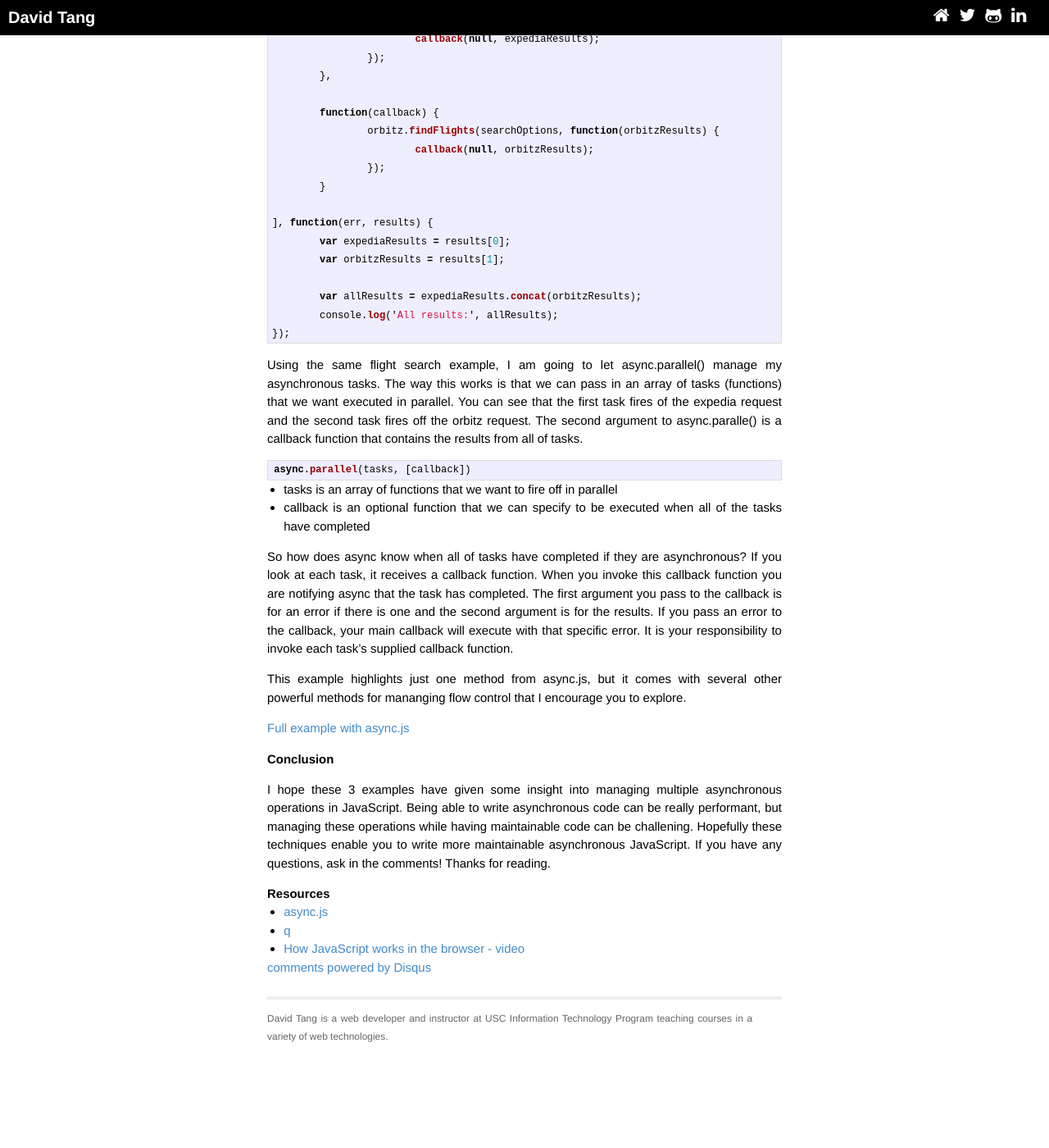
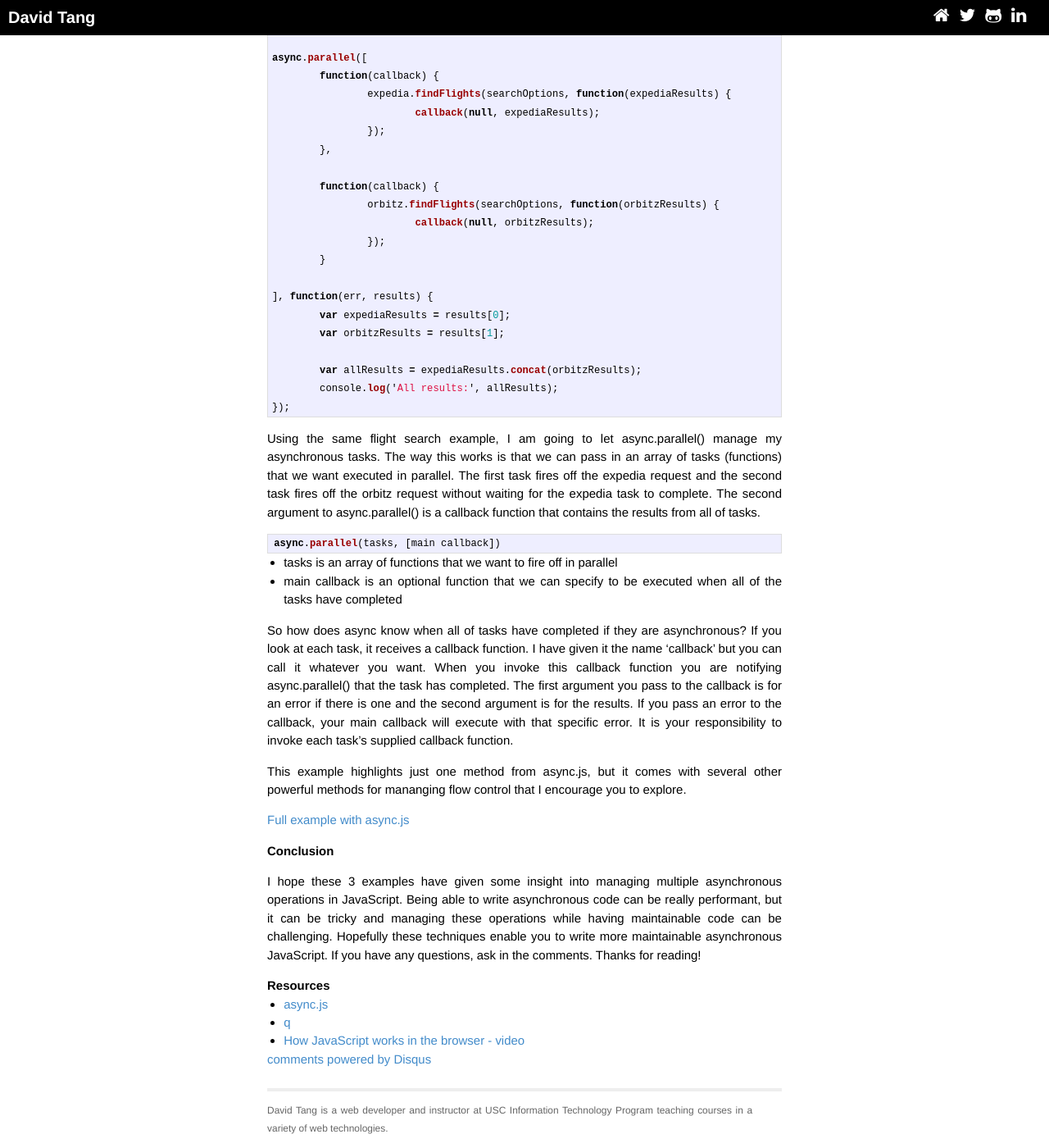
Before and after one commit to iamdtang/skaterdav85.github.io, a Jekyll site: the page built from _posts/2014-06-27-JavaScript-Flow-Control.markdown, in a window 1280 px wide and 1400 px high, scrolled down 3880 px. Shown: the whole window at 82% size. Built offline with Jekyll 4.4.1, drawn with Linux system fonts in a browser that asks for light colours; nearby versions of some CDN libraries; Markdown is read by kramdown in place of the engine named in the settings; comment, search, counter and statistics services are not loaded; before the commit the page ends 5168 px from its top, so only the background shows below that; some of the changed text lies outside the part shown.

Commit message:
Update 2014-06-27-JavaScript-Flow-Control.markdown

````diff
--- a/_posts/2014-06-27-JavaScript-Flow-Control.markdown
+++ b/_posts/2014-06-27-JavaScript-Flow-Control.markdown
@@ -30,11 +30,11 @@ expedia.findFlights(searchOptions, function(expediaResults) {
 });
 ```
 
-Above I have 2 modules, expedia and obritz, both with findFlights() methods that perform asynchronous operations. The details of these methods are not important but just know that they are asynchronous and could be doing something like fetching results from a datbase or making an HTTP request to some API. This code might be used on a site to aggregate flights for a particular destination. What I want to do is aggregate all of the flight search results before doing something with all of this data (like displaying it to the user). After expedia.findFlights() executes, orbitz.findFlights() executes.
+Above I have 2 modules, expedia and obritz, both with findFlights() methods that perform asynchronous operations. The details of these methods are not important but just know that they are asynchronous and could be doing something like fetching results from a datbase or making an HTTP request to some API. This code might be used on a site to aggregate flights for a particular destination. What I want to do is aggregate all of the flight search results before doing something with all of this data (like displaying it to the user). After expedia.findFlights() executes, orbitz.findFlights() executes. Within the callback function for orbitz.findFlights(), I can be sure that both operations have completed and I can do something with the results.
 
 This small example works fine, but it does have some downsides. First, these 2 asynchronous operations are not fired in parallel. Instead, they are fired asynchonously in series, so the amount of the time for these to complete is longer than if both asynchronous operations were fired off in parallel. The orbitz request cannot be made until the expedia request has finished.
 
-Second, if more flight search requests were added to the picture, you would have to further nest the additional asynchronous calls. Your code will start moving to the right as more nested callback functions are added. That is why nested callbacks is sometimes referred to as the pyramid of doom or callback hell.
+Second, if more flight search requests were added to the picture, you would have to further nest the additional asynchronous calls. Your code will start moving to the right as more nested callback functions are added. That is why nested callbacks are sometimes referred to as the pyramid of doom or callback hell.
 
 Let's look at a better approach to managing flow control using promises.
 
@@ -62,10 +62,12 @@ q.all([promise1, promise2]).then(function(results) {
 
 	var allResults = expediaResults.concat(orbitzResults);
 	console.log('All results:', allResults);
+}, function(err) {
+	// error
 });
 ```
 
-The findFlights() methods are performing asynchronous operations and return something called a promise because the flight results are not immediately available. Think of it as the same way as if your friend promises to do something for you in the future. A reliable friend will fulfill, or resolve, the promise. Using the q library, each findFlights() method returns a promise. In more technical terms, a promise is an object that manages the state of an asynchronous operation and the functions that you want executed when the operations succeed or fail. The most noteworthy states of a promise are:
+The findFlights() methods are performing asynchronous operations still, but this time they return something called a promise because the flight results are not immediately available. Think of promises in the same way as if your friend promises to do something for you in the future. A reliable friend will fulfill, or resolve, his or her promise. Using the q library, each findFlights() method returns a promise. In more technical terms, a promise is an object that manages the state of an operation and the functions that you want executed when the operations succeed or fail. Promises don't have to be used with asynchronous operations but they typically are based on my experience. The most noteworthy states of a promise are:
 
 * Resolved - A successful asynchronous operation
 * Rejected - A failed asynchronous operation
@@ -170,16 +172,16 @@ async.parallel([
 ```
 
 
-Using the same flight search example, I am going to let async.parallel() manage my asynchronous tasks. The way this works is that we can pass in an array of tasks (functions) that we want executed in parallel. You can see that the first task fires of the expedia request and the second task fires off the orbitz request. The second argument to async.paralle() is a callback function that contains the results from all of tasks.
+Using the same flight search example, I am going to let async.parallel() manage my asynchronous tasks. The way this works is that we can pass in an array of tasks (functions) that we want executed in parallel. The first task fires off the expedia request and the second task fires off the orbitz request without waiting for the expedia task to complete. The second argument to async.parallel() is a callback function that contains the results from all of tasks.
 
 ```js
-async.parallel(tasks, [callback])
+async.parallel(tasks, [main callback])
 ```
 
 * tasks is an array of functions that we want to fire off in parallel
-* callback is an optional function that we can specify to be executed when all of the tasks have completed
+* main callback is an optional function that we can specify to be executed when all of the tasks have completed
 
-So how does async know when all of tasks have completed if they are asynchronous? If you look at each task, it receives a callback function. When you invoke this callback function you are notifying async that the task has completed. The first argument you pass to the callback is for an error if there is one and the second argument is for the results. If you pass an error to the callback, your main callback will execute with that specific error. It is your responsibility to invoke each task's supplied callback function.
+So how does async know when all of tasks have completed if they are asynchronous? If you look at each task, it receives a callback function. I have given it the name 'callback' but you can call it whatever you want. When you invoke this callback function you are notifying async.parallel() that the task has completed. The first argument you pass to the callback is for an error if there is one and the second argument is for the results. If you pass an error to the callback, your main callback will execute with that specific error. It is your responsibility to invoke each task's supplied callback function.
 
 This example highlights just one method from async.js, but it comes with several other powerful methods for mananging flow control that I encourage you to explore.
 
@@ -187,7 +189,7 @@ This example highlights just one method from async.js, but it comes with several
 
 ### Conclusion
 
-I hope these 3 examples have given some insight into managing multiple asynchronous operations in JavaScript. Being able to write asynchronous code can be really performant, but managing these operations while having maintainable code can be challening. Hopefully these techniques enable you to write more maintainable asynchronous JavaScript. If you have any questions, ask in the comments! Thanks for reading.
+I hope these 3 examples have given some insight into managing multiple asynchronous operations in JavaScript. Being able to write asynchronous code can be really performant, but it can be tricky and managing these operations while having maintainable code can be challenging. Hopefully these techniques enable you to write more maintainable asynchronous JavaScript. If you have any questions, ask in the comments. Thanks for reading!
 
 ### Resources
 
````
Also changed, not shown: other parts of _posts/2014-06-27-JavaScript-Flow-Control.markdown (+2 -2 lines).
